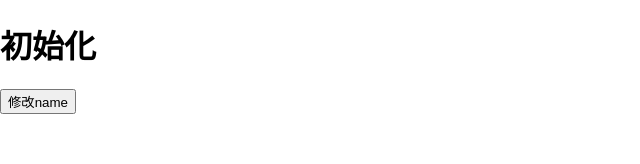
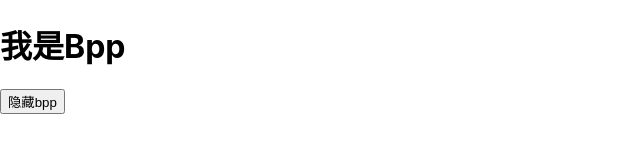
Before and after one commit to Software-Dev-Lab/React-3Days, a React (Create React App) app: page / in a window 1280 px wide. Shown: the top 164 px of the page, without its empty margins (0-640 px from the left). Built offline with nearby package versions, Linux system fonts and the light colour scheme.

Commit message:
第七课：卸载生命周期

```diff
--- a/src/App.js
+++ b/src/App.js
@@ -1,57 +1,45 @@
 import React from 'react';
 import './App.css';
+
+class Bpp extends React.Component {
+
+  componentWillUnmount() {
+    console.log('Bpp组件卸载')
+  }
+
+  render() {
+    return (
+      <h1>我是Bpp</h1>
+    )
+  }
+}
 
 class App extends React.Component {
   constructor(props) {
     super(props)
 
     this.state = {
-      name: '初始化'
+      bpp_show: true
     }
   }
-
-  static getDerivedStateFromProps(props, state) {
-    console.log('getDerivedStateFromProps 函数执行')
-    return {
-    };
-  }
-
-  getSnapshotBeforeUpdate(prevProps, prevState) {
-    console.log('getSnapshotBeforeUpdate 函数执行')
-    return {
-      snapshot: '我传给你的信息'
-    };
-  }
-
-  componentDidUpdate(prevProps, prevState, snapshot){
-    console.log('prevProps', prevProps)
-    console.log('prevState', prevState)
-    console.log('snapshot', snapshot)
-    console.log('componentDidUpdate 页面更新之后')
-  }
-
-
-  // 组件挂载完成之后执行
-  componentDidMount() {
-    console.log('componentDidMount 组件挂载完成');
-  }
-
   // 定义事件
   click = () => {
     // 修改状态
     this.setState({
-      name: '修改后的name'
+      bpp_show: false
     })
   }
 
   render() {
     console.log('render 函数执行')
-    const { name } = this.state
+    const { bpp_show } = this.state
     return (
       <div>
-        <h1>{name}</h1>
+        {
+          bpp_show && <Bpp />
+        }
         <button onClick={this.click}>
-          修改name
+          隐藏bpp
         </button>
       </div>
     )
```
